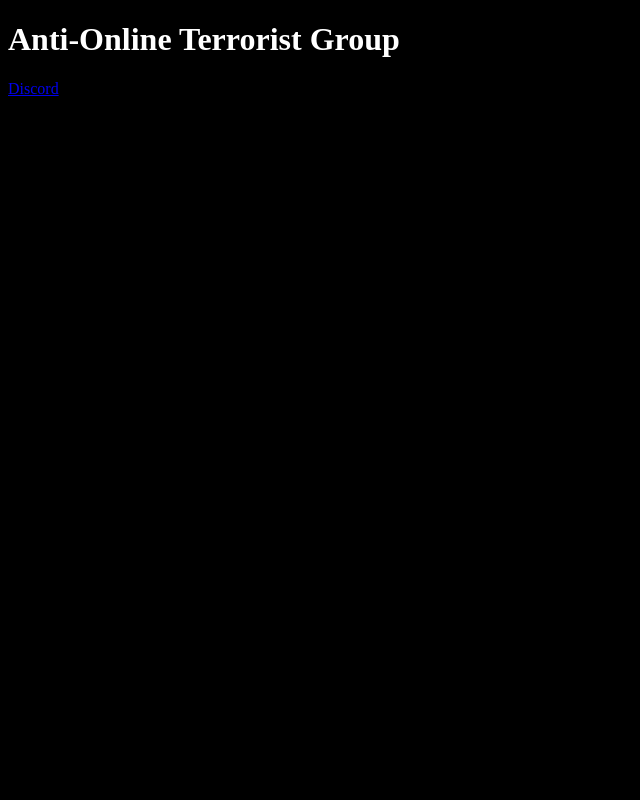
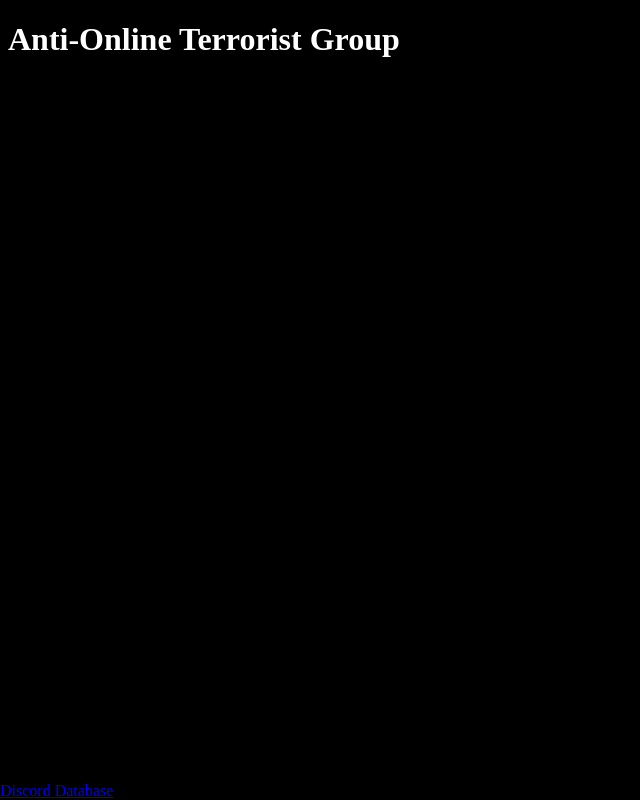
Before and after one commit to ThirdGearDev/AOT, a website: page index.html in a window 1280 px wide. Shown: the whole page, without its empty margins (0-640 px from the left). Drawn offline with Linux system fonts and the light colour scheme.

Commit message:
Update index.html

```diff
--- a/index.html
+++ b/index.html
@@ -2,9 +2,10 @@
 <html>
     <title>AOTs</title>
     <body>
-    <link rel="icon" href="https://ibb.co/HhPgVkZ" />
+    <link rel="icon" href="https://i.postimg.cc/V62vdH0T/aot.webp" />
     <link rel ="stylesheet" href="styles.css">
         <h1> Anti-Online Terrorist Group</h1>
-        <fn><a href="https://discord.gg/ZmyQ23At"> Discord</fn>
+        <div><fn><a href="https://discord.gg/ZmyQ23At"> Discord</fn>
+       <a href="https://i.postimg.cc/V62vdH0T/aot.webp">Database </div>
     </body>
     </html>
```
